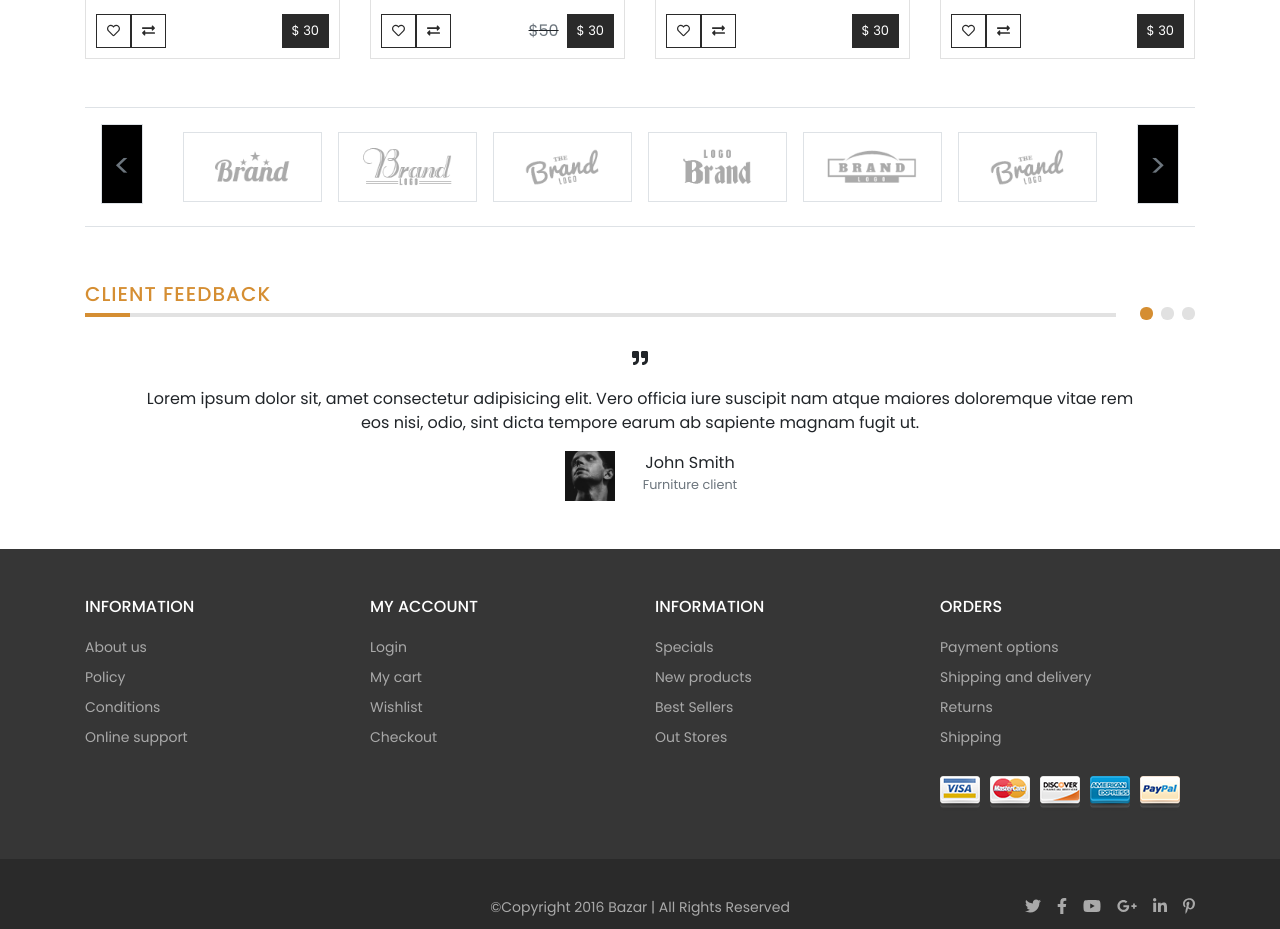
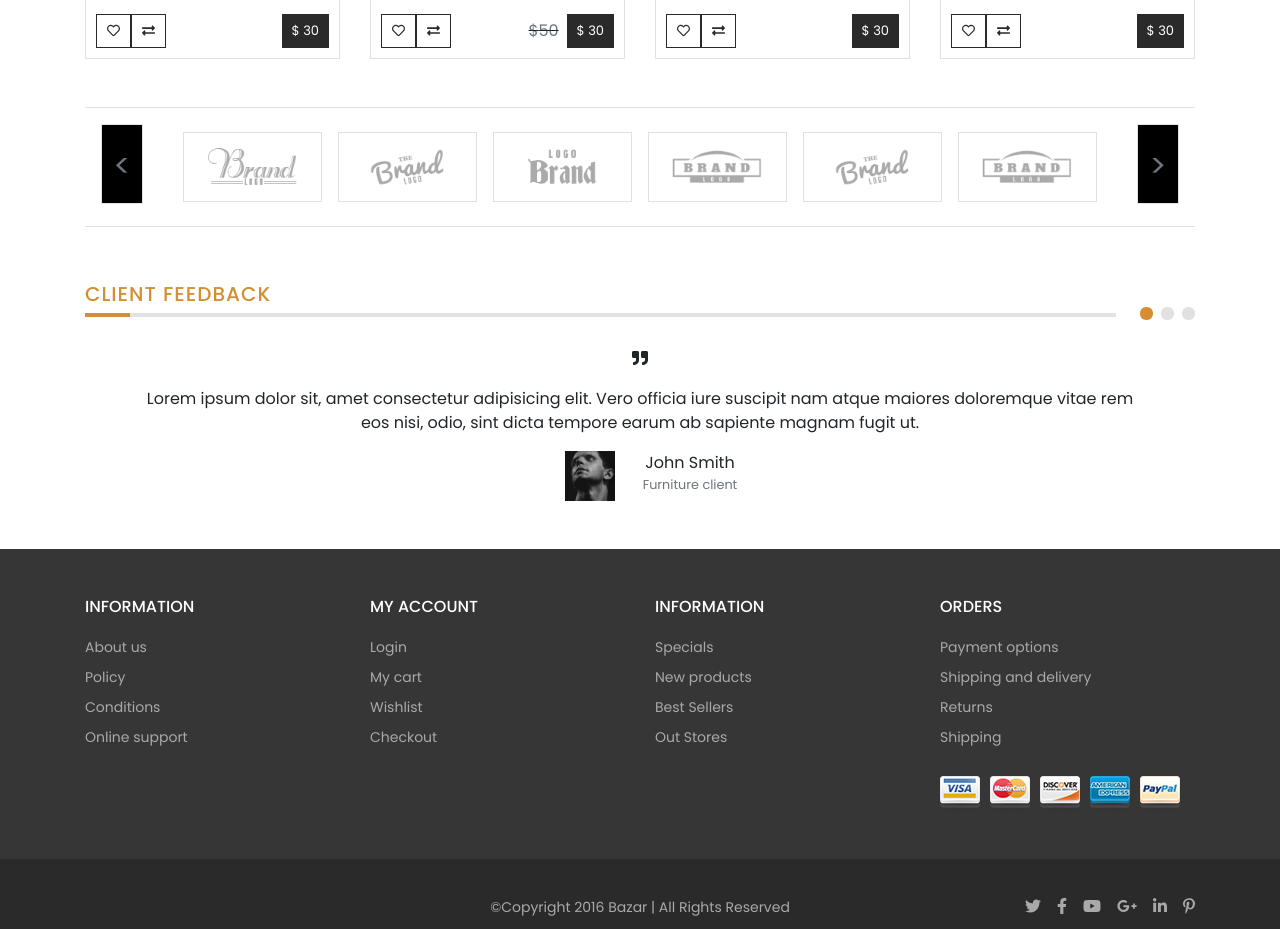
Before and after one commit to bitcooker/furniture-shop, a React (Create React App) app: page / in a window 1280 px wide. Shown: the part 2140-3069 px from the top of the page. Built offline with nearby package versions, Linux system fonts and the light colour scheme.

Commit message:
Remove code repetition

```diff
--- a/src/components/features/Brands/Brands.js
+++ b/src/components/features/Brands/Brands.js
@@ -13,48 +13,17 @@ const Brands = () => {
           <span className='text-muted'>{'<'}</span>
         </div>
         <div className='row d-flex w-100 m-3 text-center'>
-          <div className='col m-2 border'>
-            <img
-              className={styles.image}
-              src={`${process.env.PUBLIC_URL}/images/brands/${brands[0].photo}`}
-              alt='brand logo'
-            />
-          </div>
-          <div className='col m-2 border'>
-            <img
-              className={styles.image}
-              src={`${process.env.PUBLIC_URL}/images/brands/${brands[1].photo}`}
-              alt='brand logo'
-            />
-          </div>
-          <div className='col m-2 border'>
-            <img
-              className={styles.image}
-              src={`${process.env.PUBLIC_URL}/images/brands/${brands[2].photo}`}
-              alt='brand logo'
-            />
-          </div>
-          <div className='col m-2 border'>
-            <img
-              className={styles.image}
-              src={`${process.env.PUBLIC_URL}/images/brands/${brands[3].photo}`}
-              alt='brand logo'
-            />
-          </div>
-          <div className='col m-2 border'>
-            <img
-              className={styles.image}
-              src={`${process.env.PUBLIC_URL}/images/brands/${brands[4].photo}`}
-              alt='brand logo'
-            />
-          </div>
-          <div className='col m-2 border'>
-            <img
-              className={styles.image}
-              src={`${process.env.PUBLIC_URL}/images/brands/${brands[5].photo}`}
-              alt='brand logo'
-            />
-          </div>
+          {[1, 2, 3, 4, 5, 6].map(item => (
+            <div key={item} className='col m-2 border'>
+              <img
+                className={styles.image}
+                src={`${process.env.PUBLIC_URL}/images/brands/${
+                  brands[`${item}`].photo
+                }`}
+                alt='brand logo'
+              />
+            </div>
+          ))}
         </div>
         <div className={`border m-3 ${styles.arrow}`}>
           <span className='text-muted'>{'>'}</span>
```
